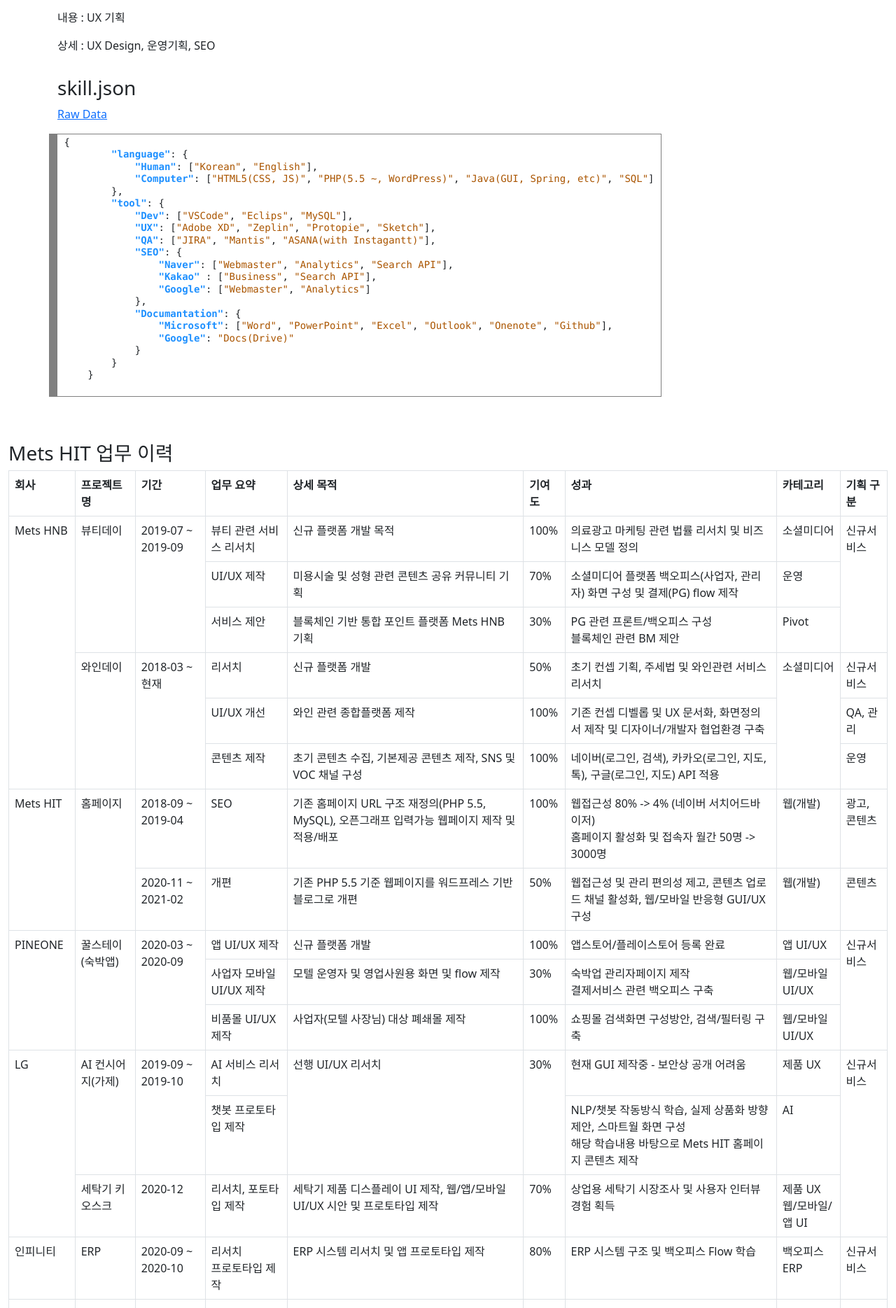
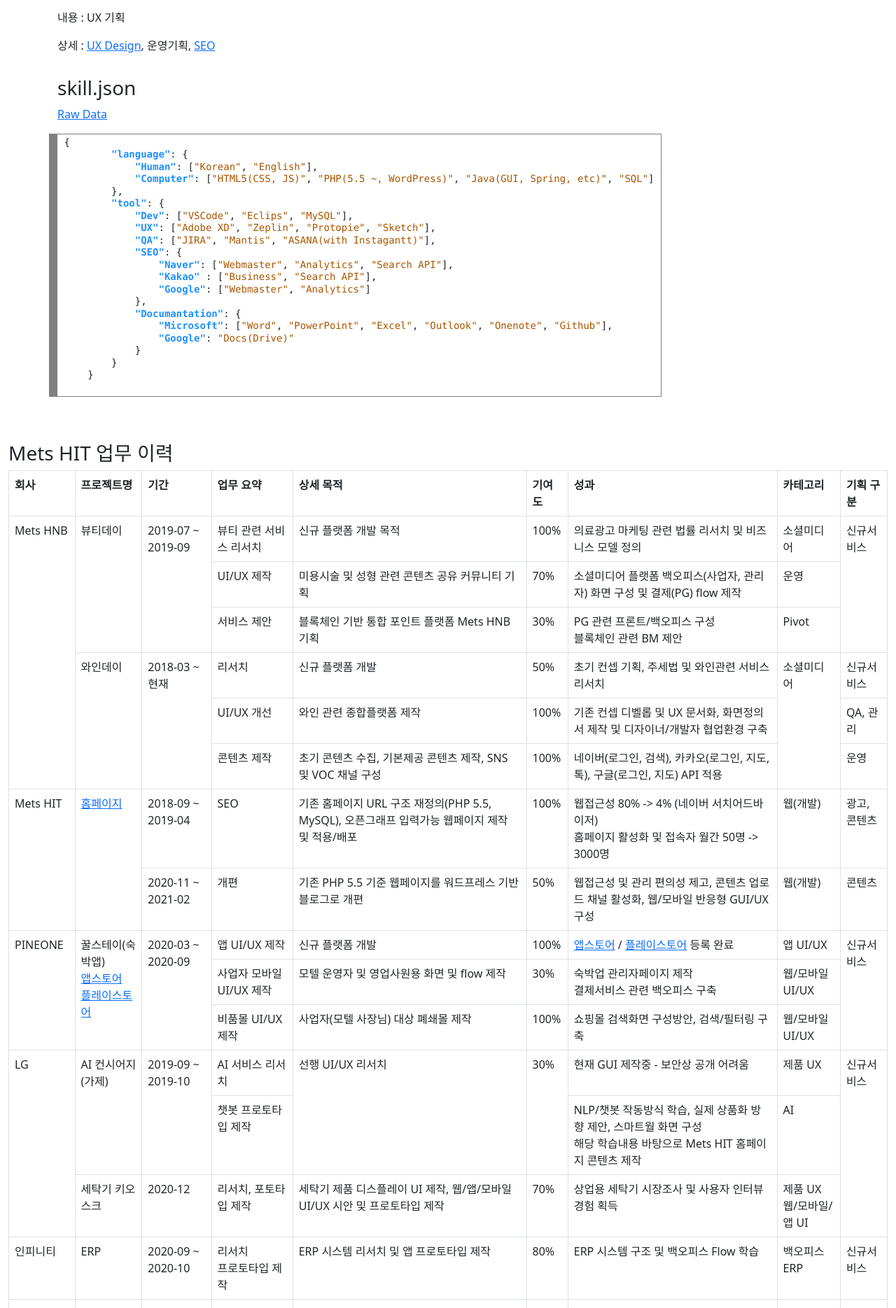
Before and after one commit to john33fiao/github-page, a plain HTML site: page index.html in a window 1280 px wide. Shown: the part 598-2467 px from the top of the page at 70% size. Drawn offline with nearby package versions, Linux system fonts and the light colour scheme.

Commit message:
하이퍼링크 추가

```diff
--- a/index.html
+++ b/index.html
@@ -74,7 +74,7 @@
                     <div id="code_academy">
                         <h2>비트컴퓨터학원</h2>
                         <p>기간 : 2017년 7월 ~ 2018년 1월</p>
-                        <p>내용 : 웹 개발 과정 수료</p>
+                        <p>내용 : <a href="https://github.com/john33fiao">웹 개발 과정 수료</a></p>
                         <p>성과 : Java, SQL, WEB(HTML, CSS, JavaScript) 언어 학습<br>
                             Struts, Spring Framework, Bootstrap 등 프레임워크 지식 획득
                         </p>
@@ -97,7 +97,7 @@
                         <h2>메츠에이치아이티</h2>
                         <p>기간 : 2018년 3월 ~ 현재</p>
                         <p>내용 : UX 기획</p>
-                        <p>상세 : UX Design, 운영기획, SEO</p>
+                        <p>상세 : <a href="/uxdesign/">UX Design</a>, 운영기획, <a href="/web-marketing/">SEO</a></p>
                     </div>
                 </div>
 
@@ -257,7 +257,7 @@
                             </tr>
                             <tr>
                                 <td rowspan="2">Mets HIT</td>
-                                <td rowspan="2">홈페이지</td>
+                                <td rowspan="2"><a href="https://mets.co.kr">홈페이지</a></td>
                                 <td>2018-09 ~ 2019-04</td>
                                 <td>SEO</td>
                                 <td>기존 홈페이지 URL 구조 재정의(PHP 5.5, MySQL), 오픈그래프 입력가능 웹페이지 제작 및 적용/배포</td>
@@ -277,12 +277,14 @@
                             </tr>
                             <tr>
                                 <td rowspan="3">PINEONE</td>
-                                <td rowspan="3">꿀스테이(숙박앱)</td>
+                                <td rowspan="3">꿀스테이(숙박앱) <br>
+                                    <a href="https://apps.apple.com/kr/app/id1522616111">앱스토어</a><br><a href="https://play.google.com/store/apps/details?id=com.pinestay.coolstay">플레이스토어</a>
+                                </td>
                                 <td rowspan="3">2020-03 ~ 2020-09</td>
                                 <td>앱 UI/UX 제작</td>
                                 <td>신규 플랫폼 개발</td>
                                 <td>100%</td>
-                                <td>앱스토어/플레이스토어 등록 완료</td>
+                                <td><a href="https://apps.apple.com/kr/app/id1522616111">앱스토어</a> / <a href="https://play.google.com/store/apps/details?id=com.pinestay.coolstay">플레이스토어</a> 등록 완료</td>
                                 <td>앱 UI/UX</td>
                                 <td rowspan="3">신규서비스</td>
                             </tr>
@@ -360,7 +362,11 @@
                             </tr>
                             <tr>
                                 <td rowspan="2">SKT</td>
-                                <td rowspan="2">ZEM</td>
+                                <td rowspan="2">ZEM
+                                    <br><a href="https://apps.apple.com/kr/app/id1218141482">앱스토어(부모앱)</a>
+                                    <br><a href="https://play.google.com/store/apps/details?id=com.skt.tjuniorparents">플레이스토어(부모앱)</a>
+                                    <br><a href="https://play.google.com/store/apps/details?id=com.skt.tjunior">플레이스토어(자녀앱)</a>
+                                </td>
                                 <td>2019-05 ~ 2020-01</td>
                                 <td rowspan="2">UI/UX 업데이트<br />프로토타입 제작<br />QA</td>
                                 <td>자녀 모니터링 기능 화면정의서 업데이트 및 UI 제작 참여
```
